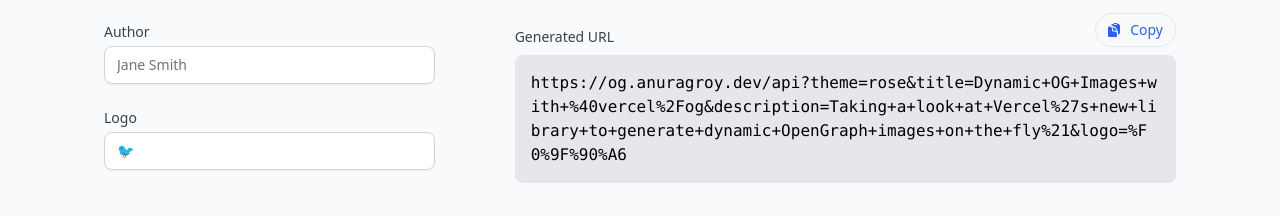
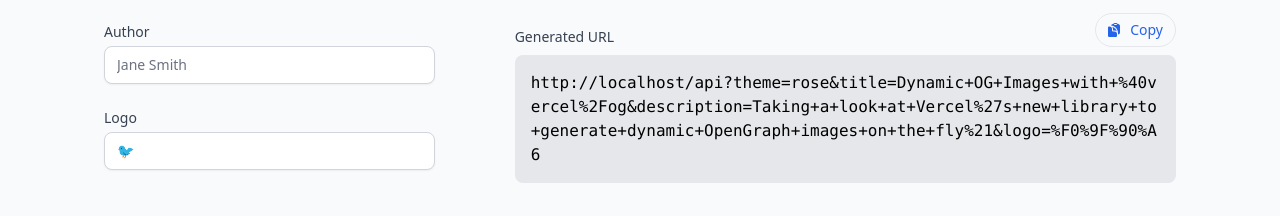
Before and after one commit to anurag-roy/og.anuragroy.dev, a Next.js app: page / in a window 1280 px wide. Shown: the part 544-760 px from the top of the page. Built offline with nearby package versions, Linux system fonts and the light colour scheme.

Commit message:
Add usage instructions (#2)

```diff
--- a/components/Main/index.tsx
+++ b/components/Main/index.tsx
@@ -1,12 +1,13 @@
 import { ArrowLongRightIcon } from '@heroicons/react/24/solid';
-import { FormEvent, useState } from 'react';
+import { FormEvent, useEffect, useState } from 'react';
 import { CopyButton } from './CopyButton';
 import { TextInput } from './TextInput';
 import { ThemeComboBox } from './ThemeComboBox';
 
+const getBaseImageUrl = () => window.location.origin + '/api';
+
 export function Main() {
-  const BASE_PATH = 'https://og.anuragroy.dev';
-  const BASE_IMAGE_API_URL = BASE_PATH + '/api';
+  const [imageUrl, setImageUrl] = useState('');
 
   const defaultValues = {
     theme: 'rose',
@@ -16,10 +17,11 @@ export function Main() {
     logo: '🐦',
   };
 
-  const initialImageUrl = `${BASE_IMAGE_API_URL}?${new URLSearchParams(
-    defaultValues
-  ).toString()}`;
-  const [imageUrl, setImageUrl] = useState(initialImageUrl);
+  useEffect(() => {
+    const initialSearchParams = new URLSearchParams(defaultValues).toString();
+    const initialImageUrl = `${getBaseImageUrl()}?${initialSearchParams}`;
+    setImageUrl(initialImageUrl);
+  }, []);
 
   const updateImageUrl = (event: FormEvent<HTMLFormElement>) => {
     event.preventDefault();
@@ -29,7 +31,7 @@ export function Main() {
     }
     const searchParams = new URLSearchParams(formData as any).toString();
 
-    setImageUrl(`${BASE_IMAGE_API_URL}?${searchParams}`);
+    setImageUrl(`${getBaseImageUrl()}?${searchParams}`);
   };
 
   return (
```
Also changed, not shown: 2 other files (tests, documents, lock files or other folders).
